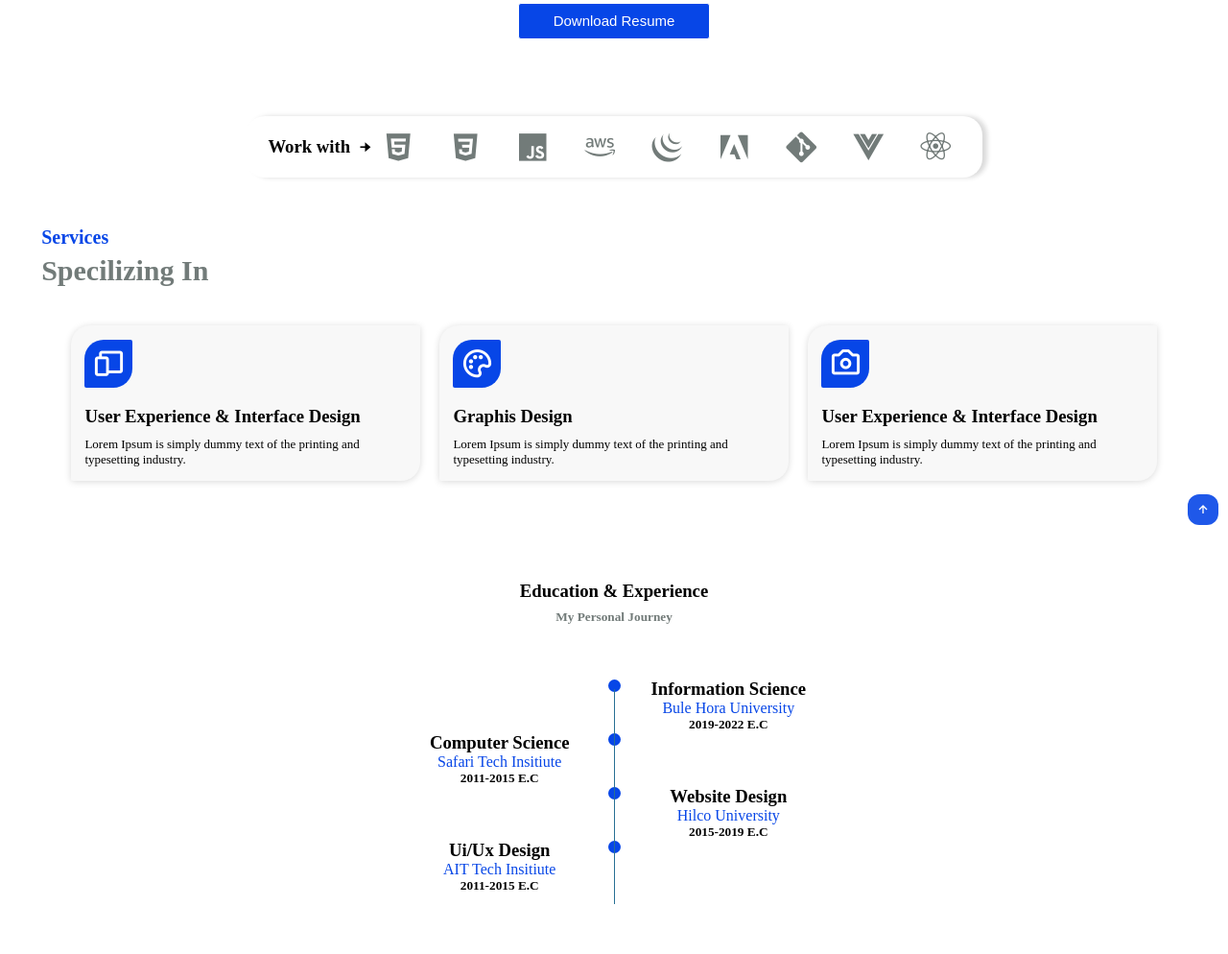
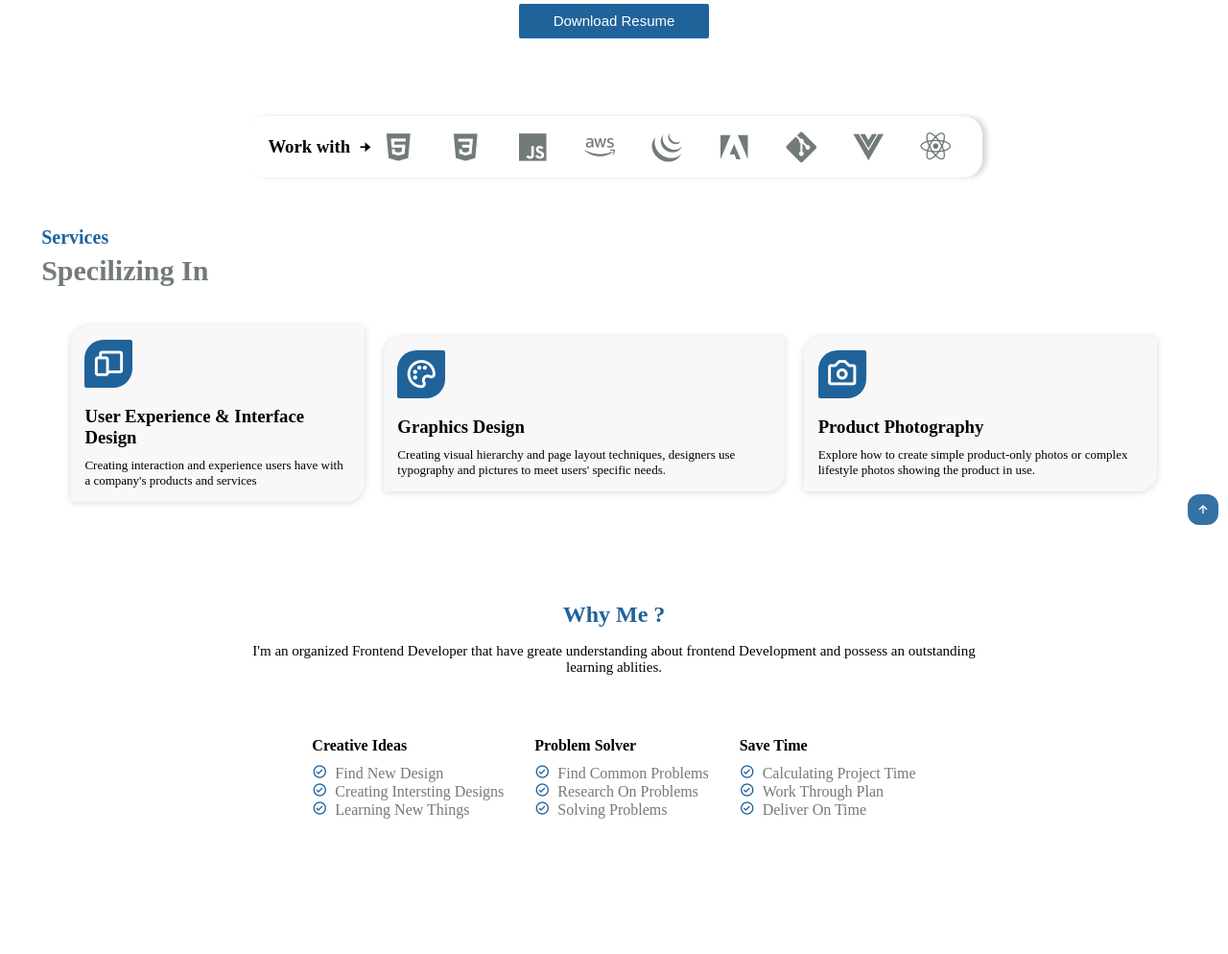
Before and after one commit to 89Abel/89Abel.github.io, a plain HTML site: page index.html in a window 1280 px wide. Shown: the part 323-1317 px from the top of the page at 96% size. Drawn offline with nearby package versions, Linux system fonts and the light colour scheme; a web font is replaced by a local one.

Commit message:
first commit

```diff
--- a/css/style.css
+++ b/css/style.css
@@ -57,6 +57,13 @@
         border-radius: 1.6rem;
         transition: .5s;
     }
+    .whyme_desc{
+        display: flex;
+        flex-direction: column;
+        justify-content: center;
+        align-items: center;
+        text-align: start;
+      }
     .services_content{
         width: 100%;
         display: flex;
@@ -74,13 +81,13 @@
     }
     .active-link{
         position: relative;
-        color: #0746E7;
+        color: #20639B;
         transition: .5s;
     }
     .active-link::before{
         content: '';
         position: absolute;
-        background-color: #0746E7;
+        background-color: #20639B;
         width: 30px;
         height: 2px;
         left: 50%;
@@ -97,7 +104,7 @@
         background-color: #f8f8f8;
     }
     .contact_desciption .contact_hello{
-        color: #0746E7;
+        color: #20639B;
         margin-bottom: 2rem;
     }
     .contact_pers{
@@ -125,7 +132,7 @@
     }
     .footer .sci_icons i{
         font-size: 17px;
-        color: #0746E7;
+        color: #20639B;
         cursor: pointer;
         padding: .3rem;
     }
@@ -215,13 +222,13 @@
     }
     .active-link{
         position: relative;
-        color: #0746E7;
+        color: #20639B;
         transition: .5s;
     }
     .active-link::before{
         content: '';
         position: absolute;
-        background-color: #0746E7;
+        background-color: #20639B;
         width: 20px;
         height: 2px;
         left: 50%;
@@ -243,11 +250,11 @@
         color: #fff;
     }
     .contact_desciption .contact_hello{
-        color: #0746E7;
+        color: #20639B;
     }
     .footer .sci_icons i{
         font-size: 27px;
-        color: #0746E7;
+        color: #20639B;
         cursor: pointer;
         padding: .3rem;
     }
@@ -323,6 +330,7 @@ ul{
     list-style: none;
 }
 a{
+    color: inherit;
     text-decoration: none;
 }
 img{
@@ -360,7 +368,7 @@ main{
 }
 .nav_logo{
     font-size: 18px;
-    color: #0746E7;
+    color: #20639B;
 }
 .nav_logo,.nav_toggle{
     font-weight: bold;
@@ -400,14 +408,14 @@ main{
     color: #000;
 }
 .home_subtitle{
-    color: #287094;
+    color: #20639B;
     margin-bottom: 2rem;
 }
 .btn_cv{
     width: 200px;
     margin-top: 2rem;
     padding: .6rem;
-    background-color: #0746E7;
+    background-color: #20639B;
     border: 1px solid #fff;
     border-radius: 3px;
     font-size: 15px;
@@ -425,7 +433,7 @@ main{
 .services_title{
     font-size: 20px;
     font-weight: 800;
-    color: #0746E7;
+    color: #20639B;
 }
 .services_subtitle{
     font-size: 30px;
@@ -444,7 +452,7 @@ main{
     font-weight: 200;
     margin-bottom: 1.2rem;
     color: #fff;
-    background-color: #0746E7;
+    background-color: #20639B;
     border-radius: 20px 2px;
 }
 .service_cards .sercard_title{
@@ -479,18 +487,18 @@ main{
     display: block;
     width: 1px;
     height: 100%;
-    background-color: #287094;
+    background-color: #20639B;
     transform: translate(6px, -7px);
 }
 .qualification_rounder{
     display: inline-block;
     width: 13px;
     height: 13px;
-    background-color: #0746E7;
+    background-color: #20639B;
     border-radius: 50%;
 }
 .qualification_subtitle{
-    color: #0746E7;
+    color: #20639B;
 }
 .contact{
     max-width: 100%;
@@ -510,13 +518,13 @@ main{
     display: flex;
     justify-content: space-between;
     align-items: center;
+    margin: 2rem 0;
     padding: 2rem;
     background-color: #f8f8f8;
 }
 .contact_info{
     padding: .2rem;
-    background-color: #0746E7;
-    box-shadow: 0 -1px 4px rgba(0, 0, 0, .15);
+    background-color: #f8f8f8;
     border-radius: 30px 1px;
 }
 .contact_pers{
@@ -527,12 +535,13 @@ main{
 }
 .contact_pers i{
     padding: 0 .5rem;
+    color: #20639B;
 }
 .contact_pers p{
-    color: #fff;
+    color: #20639B;
 }
 .contact_desciption .contact_hello{
-    color: #0746E7;
+    color: #20639B;
 }
 .footer{
     max-width: 100%;
@@ -554,13 +563,13 @@ main{
 }
 .footer .designer .designer_name{
     font-weight: bold;
-    color: #0746E7;
+    color: #20639B;
 }
 .scrollup{
     position: fixed;
     right: 10px;
     bottom: -70px;
-    background-color: #0746E7;
+    background-color: #20639B;
     border-radius: 12px;
     padding: .5rem;
     display: flex;
@@ -588,7 +597,7 @@ main{
     background-color: #727B79;
 }
 ::-webkit-scrollbar-thumb:hover{
-    background-color: #0746E7;
+    background-color: #20639B;
 }
 .portfolio{
     max-width: 100%;
@@ -633,7 +642,7 @@ main{
 }
 .swiper_button_next,
 .swiper_button_prev{
-    color: #0746E7;
+    color: #20639B;
     font-size: 20px;
 }
 .swiper-slide img {
@@ -642,3 +651,43 @@ main{
     height: 100%;
     object-fit: cover;
   }
+  .whyme{
+    max-width: 100%;
+    display: flex;
+    flex-direction: column;
+    align-items: center;
+  }
+  .whyme_container{
+    position: relative;
+    width: 100%;
+    text-align: center;
+  }
+  .whyme_title{
+    margin-bottom: 1rem;
+    color: #20639B;
+    text-align: center;
+  }
+  .whyme_para{
+    margin-bottom: 3rem;
+    font-size: 15px;
+  }
+  .whyme_desc{
+    display: flex;
+    justify-content: center;
+    align-items: center;
+    text-align: start;
+  }
+  .whyme_details{
+    margin: 1rem;
+  }
+  .whyme_details h4{
+    margin-bottom: .6rem;
+    color: #000;
+  }
+  .whyme_details li{
+    color: #727B79;
+  }
+  .whyme_details i{
+    color: #20639B;
+    padding-right: .5rem;
+  }
--- a/index.html
+++ b/index.html
@@ -23,7 +23,7 @@
                         <a href="#services" class="nav_link">Services</a>
                     </li>
                     <li class="nav_item">
-                        <a href="#portfolio" class="nav_link">Works</a>
+                        <a href="#work" class="nav_link">Works</a>
                     </li>
                     <li class="nav_item">
                         <a href="#education" class="nav_link">Education</a>
@@ -48,7 +48,7 @@
                     An organized, result-oriented developer with immense understanding of computer principle and proven
                     skills, <br>extensive experience in area of Web Design and Graphics Design.
                 </p>
-                <button class="btn_cv">Download Resume</button>
+                <button class="btn_cv"><a href="pdf/my_cv.pdf">Download Resume</a></button>
             </div>
         </section>
         <section class="work">
@@ -78,78 +78,54 @@
                     <div class="service_cards">
                         <i class="bx bx-devices"></i>
                         <h3 class="sercard_title">User Experience & Interface Design</h3>
-                        <p>Lorem Ipsum is simply dummy text of the printing and typesetting industry.</p>
+                        <p>Creating interaction and experience users have with a company's products and services</p>
                     </div>
                     <div class="service_cards">
                         <i class='bx bx-palette'></i>
-                        <h3 class="sercard_title">Graphis Design</h3>
-                        <p>Lorem Ipsum is simply dummy text of the printing and typesetting industry.</p>
+                        <h3 class="sercard_title">Graphics Design</h3>
+                        <p>Creating visual hierarchy and page layout techniques, designers use typography and pictures to meet users' specific needs.</p>
                     </div>
                     <div class="service_cards">
                         <i class='bx bx-camera'></i>
-                        <h3 class="sercard_title">User Experience & Interface Design</h3>
-                        <p>Lorem Ipsum is simply dummy text of the printing and typesetting industry.</p>
+                        <h3 class="sercard_title">Product Photography</h3>
+                        <p>Explore how to create simple product-only photos or complex lifestyle photos showing the product in use.</p>
                     </div>
 
                 </div>
             </div>
         </section>
-        <section class="education section" id="education">
-            <div class="education_container container">
-                <h3 class="education_title">Education & Experience</h3>
-                <h5 class="education_subtitle">My Personal Journey</h5>
-                <div class="education_content">
-
-                    <div class="education_data">
-                        <div></div>
-                        <div>
-                            <span class="qualification_rounder"></span>
-                            <span class="qualification_line"></span>
-                        </div>
-                        <div>
-                            <h3 class="qualification_title">Information Science</h3>
-                            <span class="qualification_subtitle">Bule Hora University</span>
-                            <h5 class="qualification_calander">2019-2022 E.C</h5>
-                        </div>
+        <section class="whyme section" id="whyme">
+            <div class="whyme_container container">
+                <h2 class="whyme_title">Why Me ?</h2>
+                <p class="whyme_para">
+                    I'm an organized Frontend Developer that have greate understanding about frontend Development
+                    and possess an outstanding learning ablities.
+                </p>
+                <div class="whyme_desc">
+                    <div class="whyme_details">
+                        <h4>Creative Ideas</h4>
+                        <ul>
+                            <li><i class='bx bx-check-circle'></i>Find New Design</li>
+                            <li><i class='bx bx-check-circle'></i>Creating Intersting Designs</li>
+                            <li><i class='bx bx-check-circle'></i>Learning New Things</li>
+                        </ul>
                     </div>
-
-                    <div class="education_data">
-                        <div>
-                            <h3 class="qualification_title">Computer Science</h3>
-                            <span class="qualification_subtitle">Safari Tech Insitiute</span>
-                            <h5 class="qualification_calander">2011-2015 E.C</h5>
-                        </div>
-                        <div>
-                            <span class="qualification_rounder"></span>
-                            <span class="qualification_line"></span>
-                        </div>
+                    <div class="whyme_details">
+                        <h4>Problem Solver</h4>
+                        <ul>
+                            <li><i class='bx bx-check-circle'></i>Find Common Problems</li>
+                            <li><i class='bx bx-check-circle'></i>Research On Problems</li>
+                            <li><i class='bx bx-check-circle'></i>Solving Problems</li>
+                        </ul>
                     </div>
-
-                    <div class="education_data">
-                        <div></div>
-                        <div>
-                            <span class="qualification_rounder"></span>
-                            <span class="qualification_line"></span>
-                        </div>
-                        <div>
-                            <h3 class="qualification_title">Website Design</h3>
-                            <span class="qualification_subtitle">Hilco University</span>
-                            <h5 class="qualification_calander">2015-2019 E.C</h5>
-                        </div>
+                    <div class="whyme_details">
+                        <h4>Save Time</h4>
+                        <ul>
+                            <li><i class='bx bx-check-circle'></i>Calculating Project Time</li>
+                            <li><i class='bx bx-check-circle'></i>Work Through Plan</li>
+                            <li><i class='bx bx-check-circle'></i>Deliver On Time</li>
+                        </ul>
                     </div>
-
-                    <div class="education_data">
-                        <div>
-                            <h3 class="qualification_title">Ui/Ux Design</h3>
-                            <span class="qualification_subtitle">AIT Tech Insitiute</span>
-                            <h5 class="qualification_calander">2011-2015 E.C</h5>
-                        </div>
-                        <div>
-                            <span class="qualification_rounder"></span>
-                            <span class="qualification_line"></span>
-                        </div>
-                    </div>
-
                 </div>
             </div>
         </section>
@@ -173,9 +149,69 @@
                 </div>
             </div>
         </section>
+        <section class="education section" id="education">
+            <div class="education_container container">
+                <h3 class="education_title">Education & Experience</h3>
+                <h5 class="education_subtitle">My Personal Journey</h5>
+                <div class="education_content">
+
+                    <div class="education_data">
+                        <div></div>
+                        <div>
+                            <span class="qualification_rounder"></span>
+                            <span class="qualification_line"></span>
+                        </div>
+                        <div>
+                            <h3 class="qualification_title">Preparatory Education</h3>
+                            <span class="qualification_subtitle">Addis Ketema Preparatory School</span>
+                            <h5 class="qualification_calander">2015-2017 G.C</h5>
+                        </div>
+                    </div>
+
+                    <div class="education_data">
+                        <div>
+                            <h3 class="qualification_title">Graphics Design</h3>
+                            <span class="qualification_subtitle">Har Printing Plc.</span>
+                            <h5 class="qualification_calander">2020-2021 G.C</h5>
+                        </div>
+                        <div>
+                            <span class="qualification_rounder"></span>
+                            <span class="qualification_line"></span>
+                        </div>
+                    </div>
+
+                    <div class="education_data">
+                        <div></div>
+                        <div>
+                            <span class="qualification_rounder"></span>
+                            <span class="qualification_line"></span>
+                        </div>
+                        <div>
+                            <h3 class="qualification_title">BSc. in Information Science</h3>
+                            <span class="qualification_subtitle">Bule Hora University</span>
+                            <h5 class="qualification_calander">2015-2019 G.C</h5>
+                        </div>
+                    </div>
+
+                    <div class="education_data">
+                        <div>
+                            <h3 class="qualification_title">Multimedia Internship</h3>
+                            <span class="qualification_subtitle">Oromia Broadcating Network</span>
+                            <h5 class="qualification_calander">2018-2018 G.C</h5>
+                        </div>
+                        <div>
+                            <span class="qualification_rounder"></span>
+                            <span class="qualification_line"></span>
+                        </div>
+                    </div>
+
+                </div>
+            </div>
+        </section>
+
         <section class="contact" id="contact">
             <div class="contact_container container">
-                <h3 class="contact_title">Contact Me . . .</h3>
+                <h3 class="contact_title">Contact Me </h3>
                 <div class="contact_content">
                     <div class="contact_desciption">
                         <p class="contact_para">
@@ -218,6 +254,7 @@
             <i class='bx bx-copyright'></i>2023. All Right Reserved
         </div>
     </footer>
+    <script src="https://unpkg.com/scrollreveal"></script>
     <script src="vendor/swiper-9.0.5/package/swiper-bundle.min.js"></script>
     <script src="js/main.js"></script>
 </body>
--- a/js/main.js
+++ b/js/main.js
@@ -82,3 +82,15 @@ function scrollHeader(){
   if(this.scrollY >= 10) header.classList.add('scroll-header'); else header.classList.remove('scroll-header')
 }
 window.addEventListener('scroll', scrollHeader)
+
+
+// Scroll Reveal Animation
+const sr = ScrollReveal({
+  origin: 'bottom',
+  distance: '30px',
+  duration: 2000,
+  reset: true
+});
+sr.reveal(`.home_container, .work_container, .services_container, .education_container, .portfolio_container, .contact_container, .whyme_container`,{
+  interval: 200
+})
```
Also changed, not shown: 1 other file.
